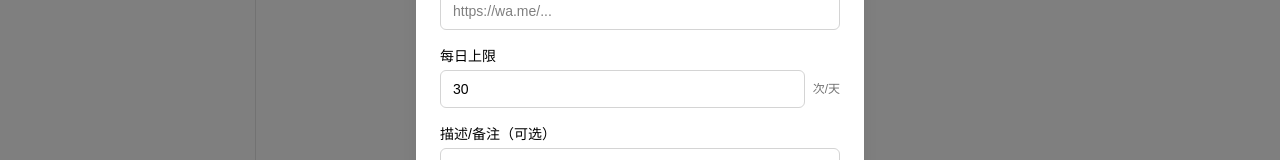
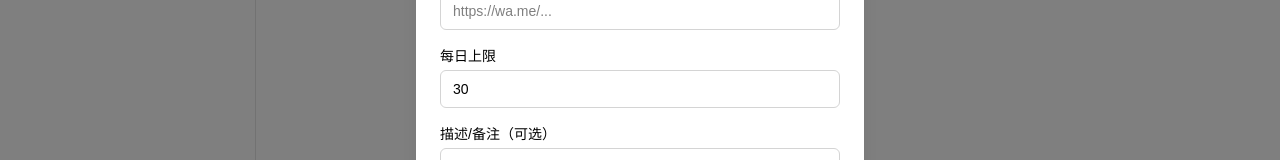
Before and after one commit to deway0773-hub/whatsapp-router, a Next.js app: page /links in a window 1280 px wide. Both pictures are taken after a click on the button "创建子链接". Shown: the part 331-491 px from the top of the page. Built offline with nearby package versions, Linux system fonts and the light colour scheme; no server answers; the database is empty.

Commit message:
fix:补全links字段并删除次/天后缀

```diff
--- a/src/app/(dashboard)/links/page.tsx
+++ b/src/app/(dashboard)/links/page.tsx
@@ -429,7 +429,6 @@ export default function LinksPage() {
                 >
                   每日上限
                 </label>
-                <div className="flex items-center gap-2">
                 <input
                   id="dailyLimit"
                   type="number"
@@ -439,12 +438,8 @@ export default function LinksPage() {
                     setDailyLimit(Number(event.target.value))
                   }
                   className="w-full rounded-md border border-neutral-300 px-3 py-2 text-sm text-black outline-none focus:border-black"
-                    placeholder="30"
+                  placeholder="默认30，填0表示不限"
                 />
-                  <span className="shrink-0 text-xs text-neutral-500">
-                    次/天
-                  </span>
-                </div>
               </div>
 
               <div className="space-y-1">
```
Lines whose indentation alone changed are shown as unchanged.
